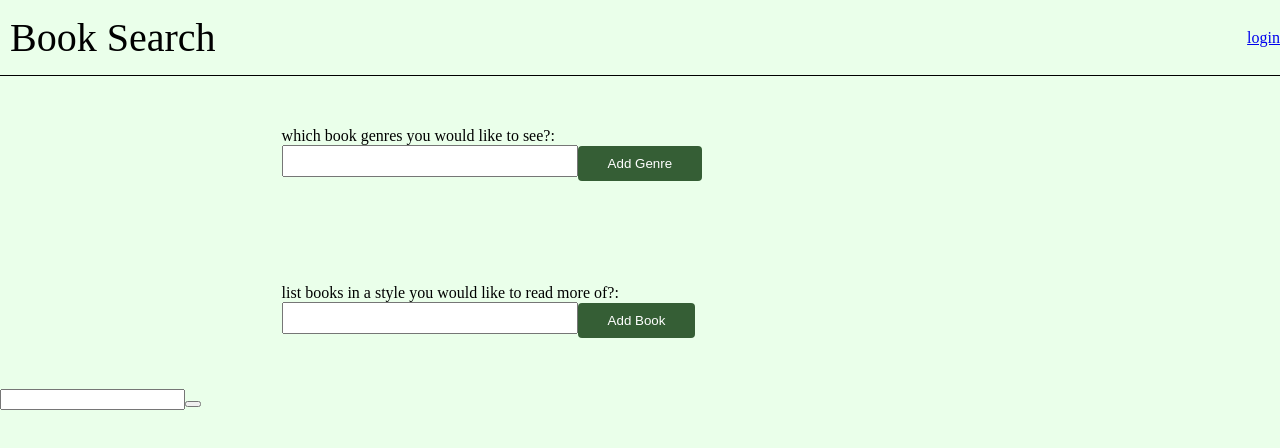
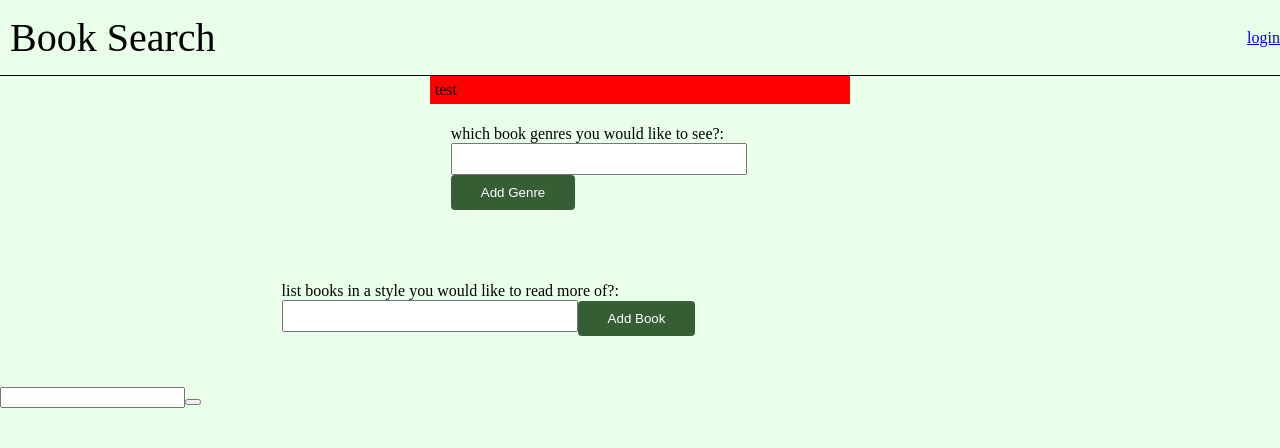
Before and after one commit to SpencerHitchcock05/Book-App, a React app in the folder client/: page / in a window 1280 px wide. Shown: the top 448 px of the page. Built offline with nearby package versions, Linux system fonts and the light colour scheme; the HTML template or start-up script is replaced by a standard one.

Commit message:
added buttons for user prompts

```diff
--- a/client/src/App.css
+++ b/client/src/App.css
@@ -59,6 +59,15 @@ body {
 
 }
 
+.user-prompts {
+    background-color: red;
+    display: flex;
+}
+
+.user-prompt {
+    margin: 5px;
+}
+
 .param-input {
     font-size: 1.4rem;
 }
--- a/client/src/Params.jsx
+++ b/client/src/Params.jsx
@@ -1,3 +1,4 @@
+import { useEffect, useRef, useState } from "react"
 
 
 
@@ -5,26 +6,57 @@
 
 function Params(props) {
 
-    const setSuggestions = props.handleSearch
+    const [genres, setGenres] = useState(["test"]);
+    const [books, setBooks] = useState([]);
+    const genreRef = useRef()
+    const booksRef = useRef()
 
-    console.log(setSuggestions)
+
+
+    const addGenre = (e) => {
+
+        e.preventDefault()
+
+        console.log("button")
+        console.log(genres)
+        setGenres(prev => {return [...prev, genreRef.current.value]})
+
+        //genreRef.current.value = ""
+    }
+
+    useEffect(() => {
+        genreRef.current.value = ""
+    }, [genres])
+
+
+    const setSuggestions = props.handleSearch;
+
 
     return (
         <>
 
         <div id="params">
-            <form className="param-form" action="/" method="post">
-                <label htmlFor="genre">which book genres you would like to see?:<br/></label>
-                <div>
-                    <input type="text" name="genre" className="param-input" />
-                    <button className="prompt-button">Add Genre</button>
+            <div>
+                <div className="user-prompts">
+                    {genres.map((genre, index) => {
+                        return (
+                            <div className="user-prompt" key={index}>{genre}</div>
+                        )
+                    })}
                 </div>
-            </form>
+                <form onSubmit={addGenre} className="param-form" method="post">
+                    <label htmlFor="genre">which book genres you would like to see?:<br/></label>
+                    <div>
+                        <input ref={genreRef} type="text" name="genre" className="param-input" />
+                        <button className="prompt-button">Add Genre</button>
+                    </div>
+                </form>
+            </div>
             <form className="param-form" action="/" method="post">
                 <label htmlFor="books">list books in a style you would like to read more of?:</label>
                 <div >
-                    <input type="text" name="books" className="param-input" />
-                    <button className="prompt-button">Add Book</button>
+                    <input ref={booksRef} type="text" name="books" className="param-input" />
+                    <button  className="prompt-button">Add Book</button>
                 </div>
             </form>
 
```
